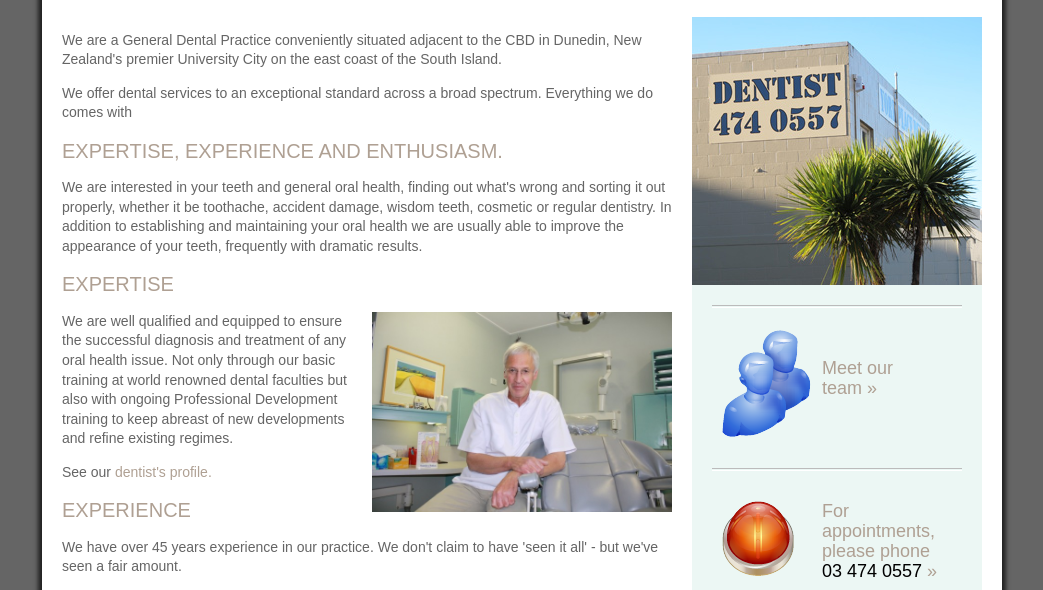
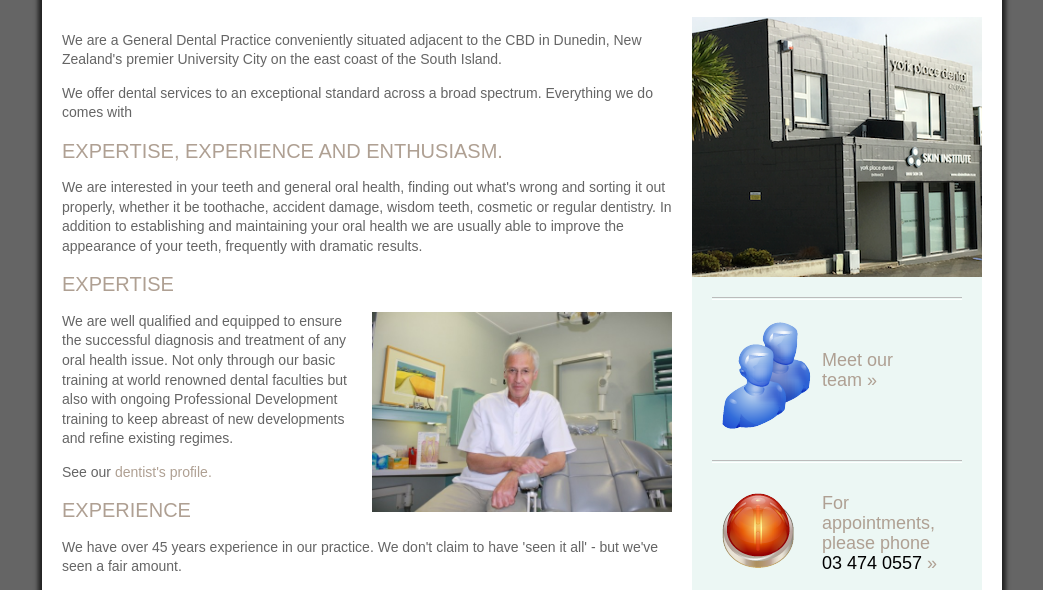
Before and after one commit to yorkplacedental/yorkplacedental.github.io, a plain HTML site: page index.html in a window 1280 px wide. Shown: the part 197-787 px from the top of the page, without its empty margins (118-1161 px from the left). Drawn offline with nearby package versions, Linux system fonts and the light colour scheme.

Commit message:
Fix sidebar

```diff
--- a/index.html
+++ b/index.html
@@ -69,7 +69,7 @@
 	We enjoy what we do and have a friendly, inclusive and enthusiastic approach -right from your very first contact with our extremely knowledgable and helpful Practice Manager.</p>
 			</section>
 			<section class="sidebar">
-				<img src="sidebar-img.jpg" alt="" />
+				<img src="sidebar-small-new.png" alt="" height=260 width=290/>
 				<hr />
 				<article>
 					<a class="team" href="about-us.html">Meet our <br />team &raquo;</a>
```
Also changed, not shown: sidebar-small-new.png (added).
